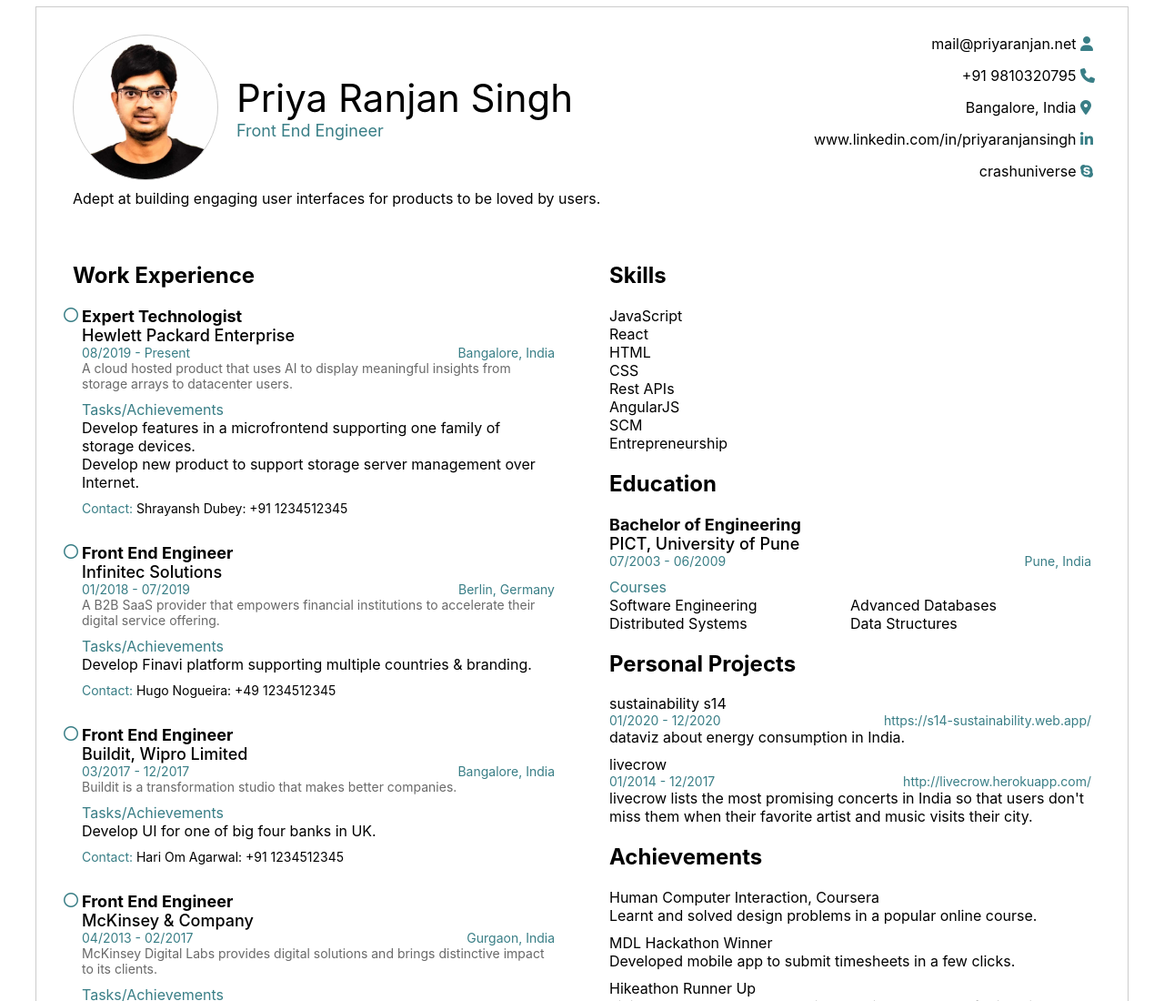
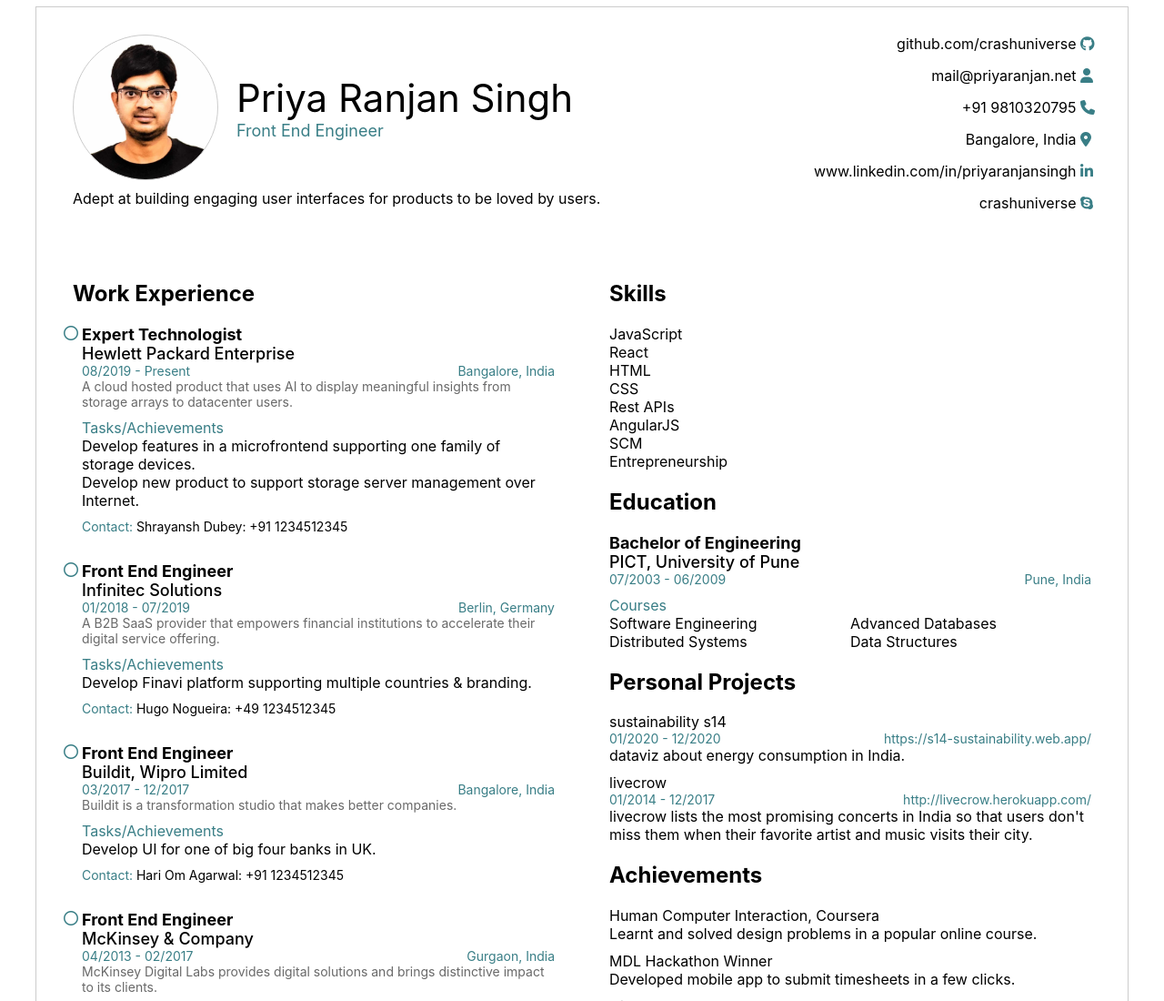
Before and after one commit to crashuniverse/seaview, a plain HTML site: page index.html in a window 1280 px wide. Shown: the top 1100 px of the page at 91% size. Drawn offline with Linux system fonts and the light colour scheme.

Commit message:
add a reference to github profile

```diff
--- a/index.html
+++ b/index.html
@@ -20,6 +20,10 @@
         <div class="description">Adept at building engaging user interfaces for products to be loved by users.</div>
       </div>
       <div class="contact">
+        <div class="github">
+          <a href="https://github.com/crashuniverse" target="_blank">github.com/crashuniverse</a>
+          <span class="fa fa-github"></span>
+        </div>
         <div class="email">
           <span>mail@priyaranjan.net</span>
           <span class="fa fa-user"></span>
```
